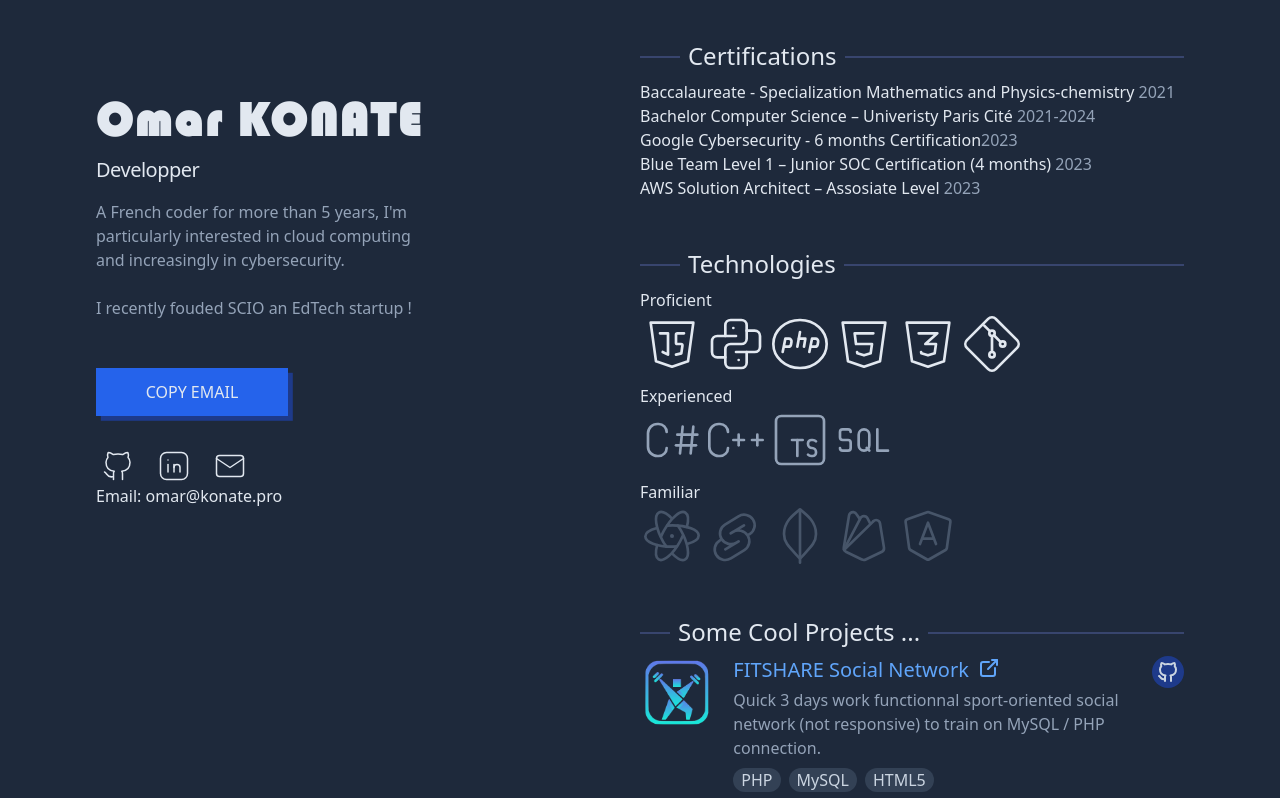
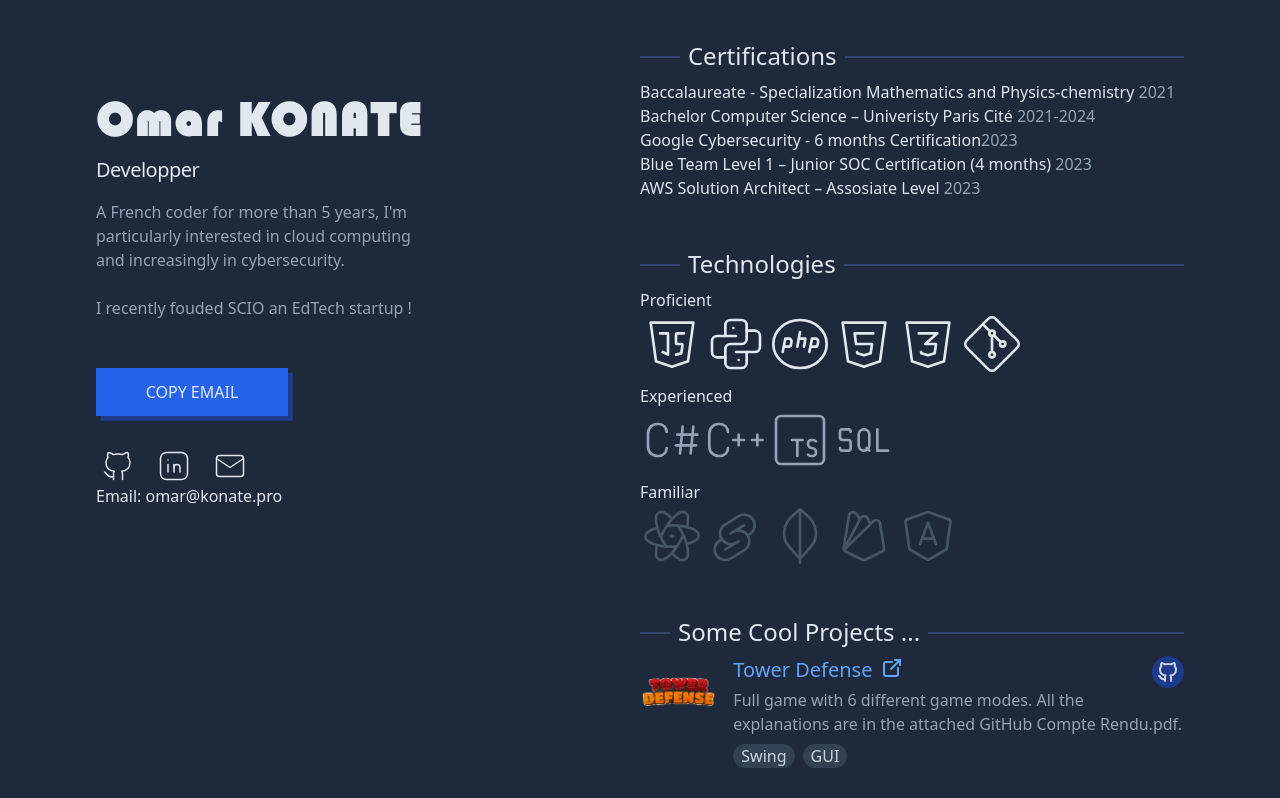
Before and after one commit to omvr-yr/portfolio_svelte, a SvelteKit app: page / in a window 1280 px wide. Shown: the top 798 px of the page. Built offline with nearby package versions, Linux system fonts and the light colour scheme.

Commit message:
Update +page.svelte

```diff
--- a/src/routes/+page.svelte
+++ b/src/routes/+page.svelte
@@ -53,6 +53,14 @@
 	}
 
 	const projects = [
+		{
+			title: 'Tower Defense',
+			href: 'https://youtu.be/aCwHLZKfbY0',
+			src: 'image/logo-tower-defense.png',
+			desc: 'Full game with 6 different game modes. All the explanations are in the attached GitHub Compte Rendu.pdf.',
+			gitUrl: 'https://github.com/omvr-yr/tower_defense_swing',
+			tags: ['Swing', 'GUI']
+		},
 		{
 			title: 'FITSHARE Social Network',
 			href: 'https://github.com/omvr-yr/FITSHARE_social_network',
```
